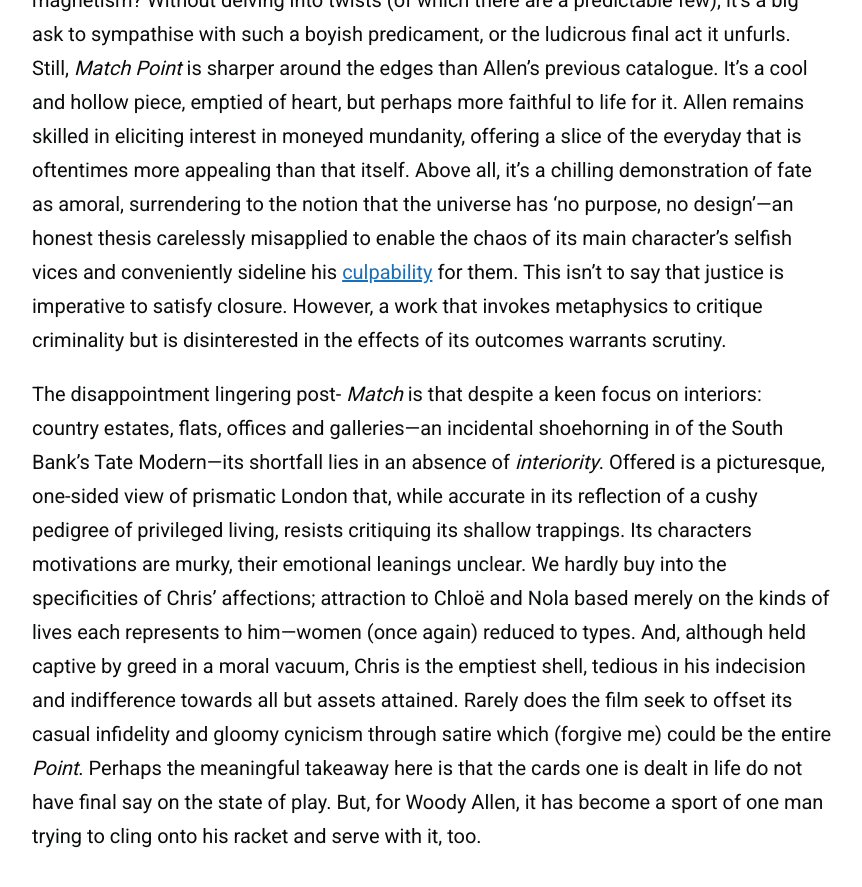
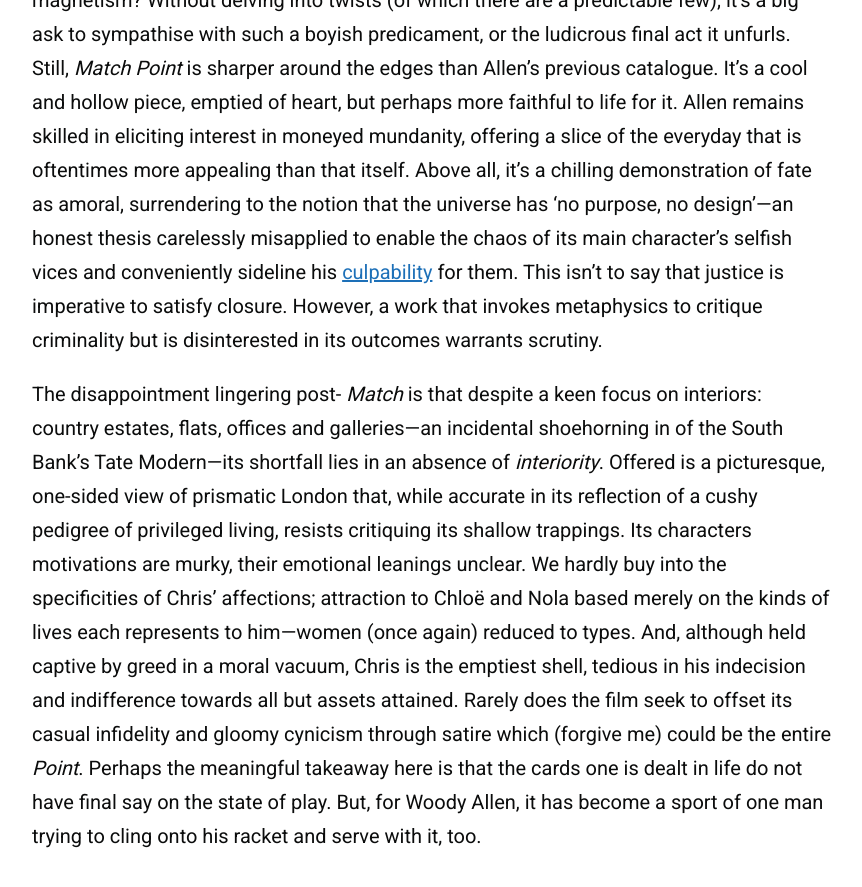
Before and after one commit to zoeurl/zoedowney.github.io, a Jekyll site: the page built from _posts/2024-2-22-match-point.md, in a window 1280 px wide and 900 px high, scrolled down 2899 px. Shown: the top 887 px of the window, without its empty margins (208-1070 px from the left). Built offline with Jekyll 4.4.1, drawn with Linux system fonts in a browser that asks for light colours.

Commit message:
Update 2024-2-22-match-point.md

```diff
--- a/_posts/2024-2-22-match-point.md
+++ b/_posts/2024-2-22-match-point.md
@@ -21,6 +21,6 @@
 
 It’s a relief to witness a Woody Allen leading man who isn’t doing his most earnest impression of the director. Even so, comparisons can be made with Michael Caine’s neurotic slash lovesick Elliot in the earlier feature _Hannah and Her Sisters_. Similarly, Chris finds himself love-stricken with a taken woman: Tom’s fiancée, sultry out-of-work actor Nola Rice (Scarlett Johansson). An American divorcée in the manner of Wallis Simpson, Nola fails to win the approval of the stuck-up Hewitts. Indeed, while Chris plays tennis with ease, Nola dabbles with ping-pong and resides on the losing side of the social ‘net’. Despite having already gained an ‘in’ with Chloë, Chris’ next move is to seduce Nola. It’s an inexplicable play that could render his final hand overdrawn, but he cannot resist pulling another card from the deck.
 
-It is on this essential, but tiresome, male conflict that _Match Point_ rests: does our protagonist choose wealth, standing and security tethered to a lukewarm coupling, or sacrifice it all for a less fortunate woman who tempts him via her sirenesque, sexual magnetism? Without delving into twists (of which there are a predictable few), it's a big ask to sympathise with such a boyish predicament, or the ludicrous final act it unfurls. Still, _Match Point_ is sharper around the edges than Allen’s previous catalogue. It’s a cool and hollow piece, emptied of heart, but perhaps more faithful to life for it. Allen remains skilled in eliciting interest in moneyed mundanity, offering a slice of the everyday that is oftentimes more appealing than that itself. Above all, it’s a chilling demonstration of fate as amoral, surrendering to the notion that the universe has ‘no purpose, no design’—an honest thesis carelessly misapplied to enable the chaos of its main character’s selfish vices and conveniently sideline his [culpability](https://www.theguardian.com/film/2023/sep/08/woody-allen-venice-applause-metoo) for them. This isn't to say that justice is imperative to satisfy closure. However, a work that invokes metaphysics to critique criminality but is disinterested in the effects of its outcomes warrants scrutiny.
+It is on this essential, but tiresome, male conflict that _Match Point_ rests: does our protagonist choose wealth, standing and security tethered to a lukewarm coupling, or sacrifice it all for a less fortunate woman who tempts him via her sirenesque, sexual magnetism? Without delving into twists (of which there are a predictable few), it's a big ask to sympathise with such a boyish predicament, or the ludicrous final act it unfurls. Still, _Match Point_ is sharper around the edges than Allen’s previous catalogue. It’s a cool and hollow piece, emptied of heart, but perhaps more faithful to life for it. Allen remains skilled in eliciting interest in moneyed mundanity, offering a slice of the everyday that is oftentimes more appealing than that itself. Above all, it’s a chilling demonstration of fate as amoral, surrendering to the notion that the universe has ‘no purpose, no design’—an honest thesis carelessly misapplied to enable the chaos of its main character’s selfish vices and conveniently sideline his [culpability](https://www.theguardian.com/film/2023/sep/08/woody-allen-venice-applause-metoo) for them. This isn't to say that justice is imperative to satisfy closure. However, a work that invokes metaphysics to critique criminality but is disinterested in its outcomes warrants scrutiny.
 
 The disappointment lingering post- _Match_ is that despite a keen focus on interiors: country estates, flats, offices and galleries—an incidental shoehorning in of the South Bank’s Tate Modern—its shortfall lies in an absence of _interiority_. Offered is a picturesque, one-sided view of prismatic London that, while accurate in its reflection of a cushy pedigree of privileged living, resists critiquing its shallow trappings. Its characters motivations are murky, their emotional leanings unclear. We hardly buy into the specificities of Chris’ affections; attraction to Chloë and Nola based merely on the kinds of lives each represents to him—women (once again) reduced to types. And, although held captive by greed in a moral vacuum, Chris is the emptiest shell, tedious in his indecision and indifference towards all but assets attained. Rarely does the film seek to offset its casual infidelity and gloomy cynicism through satire which (forgive me) could be the entire _Point_. Perhaps the meaningful takeaway here is that the cards one is dealt in life do not have final say on the state of play. But, for Woody Allen, it has become a sport of one man trying to cling onto his racket and serve with it, too.
```
